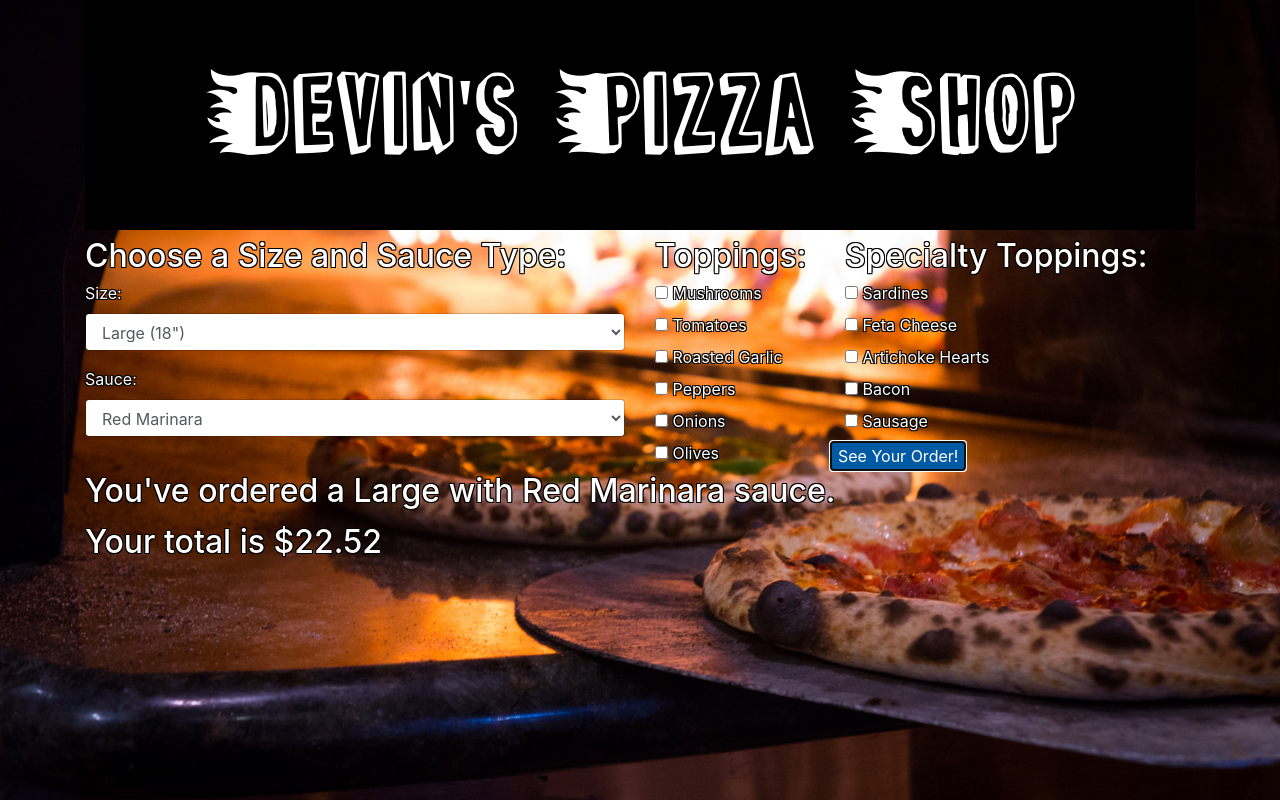
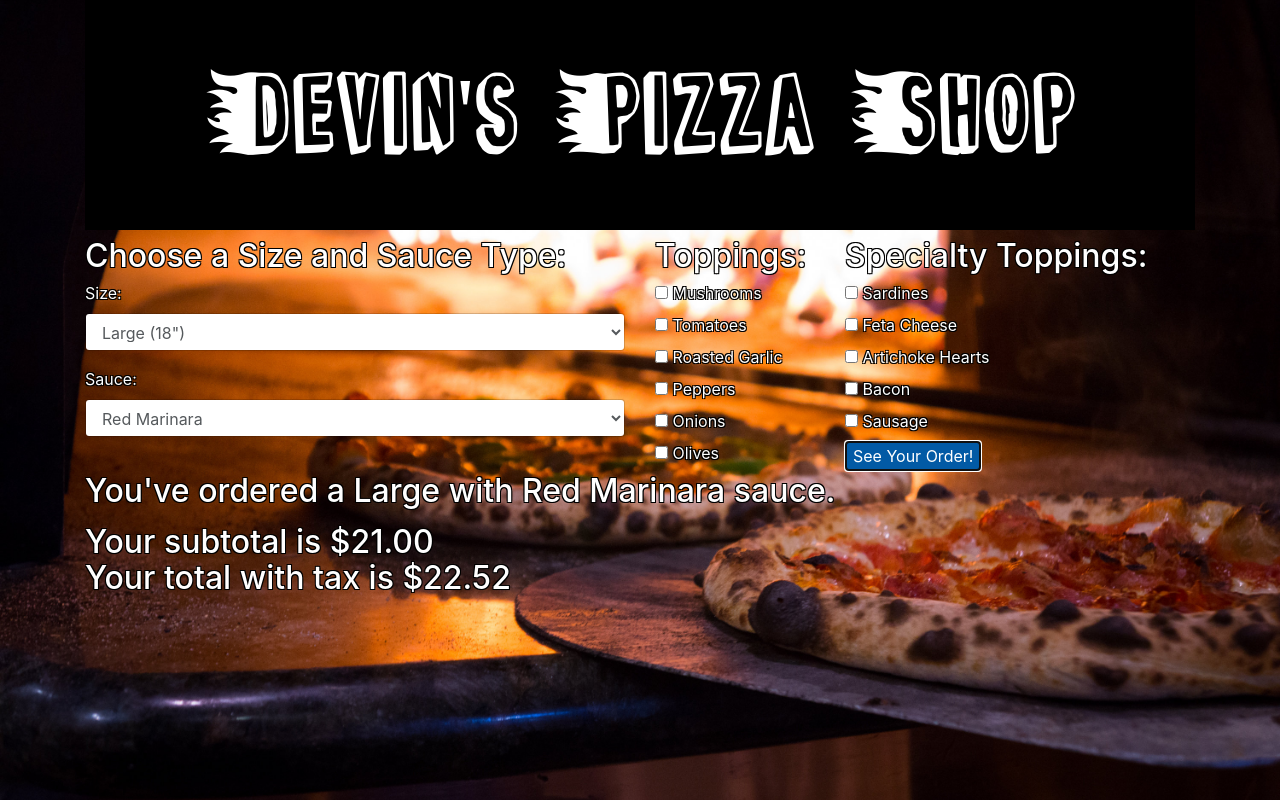
Before and after one commit to devinludwig/Pizza-Shop, a plain HTML site: page index.html in a window 1280 px wide. Both pictures are taken after a click on the button "See Your Order!". Drawn offline with Linux system fonts and the light colour scheme.

```diff
--- a/css/styles.css
+++ b/css/styles.css
@@ -32,5 +32,5 @@ h2 , label , li {
 }
 
 .col-lg-4 {
-  float: right;
+  float: left;
 }
--- a/index.html
+++ b/index.html
@@ -27,8 +27,7 @@
                <option>White Garlic Ricotta</option>
             </select>
           </div>
-
-          <div class="col-lg-2">
+          <div class="col-md-2">
             <h2>Toppings:</h2>
             <div class="checkbox">
               <label><input type="checkbox" value="mushrooms" name="toppings"> Mushrooms</label>
@@ -66,8 +65,8 @@
             <div class="checkbox">
               <label><input type="checkbox" value="sausage" name="specialty"> Sausage</label>
             </div>
+            <button class="btn-primary" type="submit" name="button">See Your Order!</button>
           </div>
-          <button class="btn-primary" type="submit" name="button">See Your Order!</button>
         </form>
       </div>
       <div>
--- a/js/scripts.js
+++ b/js/scripts.js
@@ -21,13 +21,17 @@ Pizza.prototype.evaluatePrice = function() {
   } else {
     this.price = this.price + 3;
   };
-  this.price = 1.0725 * (this.price + this.toppings.length + this.specialty.length * 2);
+  this.price = this.price + this.toppings.length + this.specialty.length * 2;
+};
+
+Pizza.prototype.addTax = function() {
+  this.price = 1.0725 * this.price;
 };
 
 $(document).ready(function() {
   $('form').submit(function(event) {
     event.preventDefault();
-    $("#display , ul").empty();
+    $("#display , ul , #price").empty();
     var toppingsArray = [];
     var specialtyArray = [];
     var size = $("#size").val();
@@ -42,15 +46,17 @@ $(document).ready(function() {
     pizza.evaluatePrice();
     console.log(pizza);
     $("#display").append("You've ordered a " + pizza.pizzaSize + " with " + pizza.sauce + " sauce.<br>");
-    if (toppingsArray.length > 0 || specialtyArray.length > 0) {
+    if (pizza.toppings.length > 0 || pizza.specialty.length > 0) {
       $("#display").append("Toppings:");
     };
-    for (var index = 0; index < toppingsArray.length; index ++) {
-      $("ul").append("<li>" + toppingsArray[index] + "</li>")
+    for (var index = 0; index < pizza.toppings.length; index ++) {
+      $("ul").append("<li>" + pizza.toppings[index] + "</li>")
     };
-    for (var index = 0; index < specialtyArray.length; index ++) {
-      $("ul").append("<li>" + specialtyArray[index] + "</li>")
+    for (var index = 0; index < pizza.specialty.length; index ++) {
+      $("ul").append("<li>" + pizza.specialty[index] + "</li>")
     };
-    $("#price").text('Your total is ' + pizza.price.toLocaleString('en-US', { style: 'currency', currency: 'USD' }));
+    $("#price").append('Your subtotal is ' + pizza.price.toLocaleString('en-US', { style: 'currency', currency: 'USD' }) + '<br>');
+    pizza.addTax();
+    $("#price").append('Your total with tax is ' + pizza.price.toLocaleString('en-US', { style: 'currency', currency: 'USD' }));
   });
 });
```
Also changed, not shown: 1 other file.
